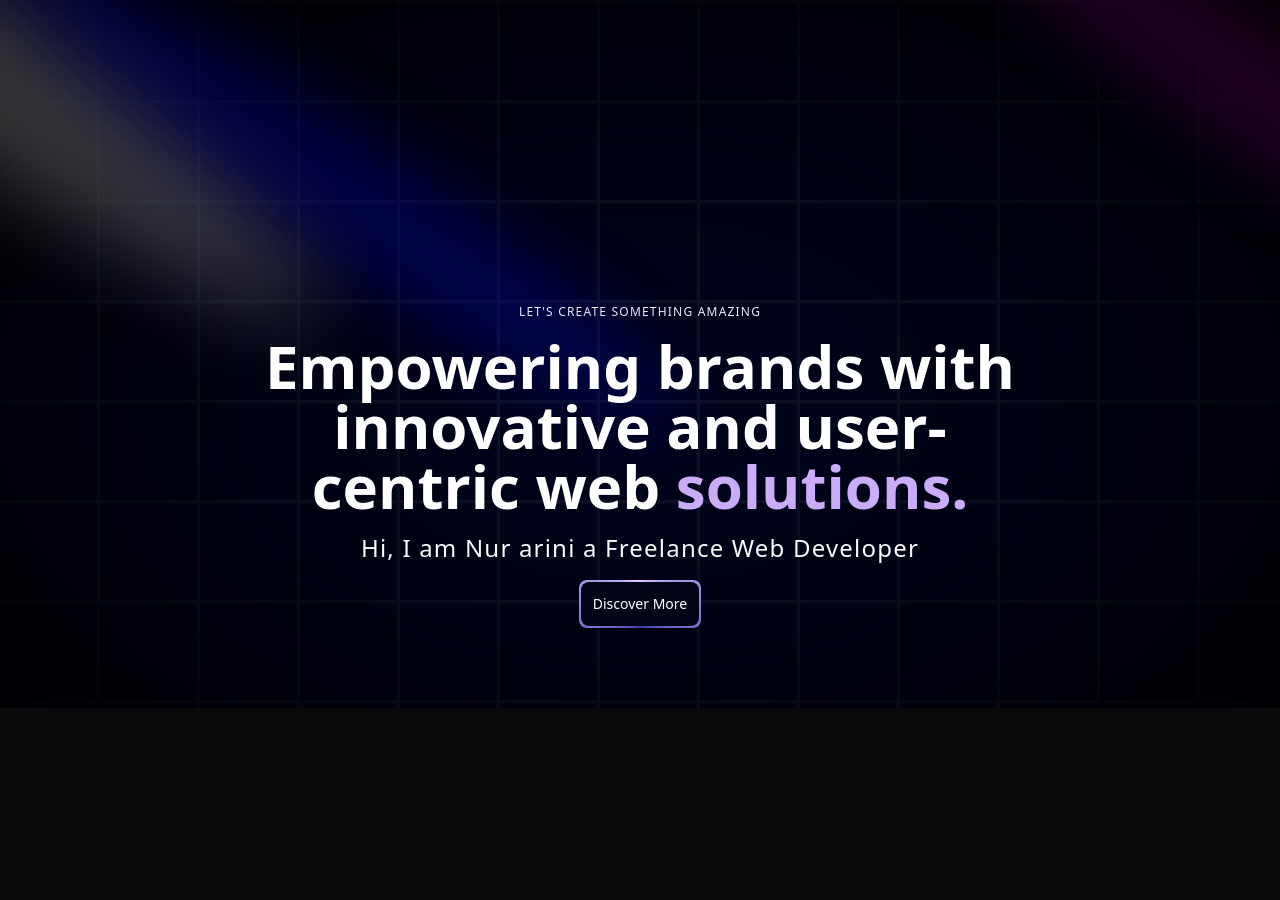
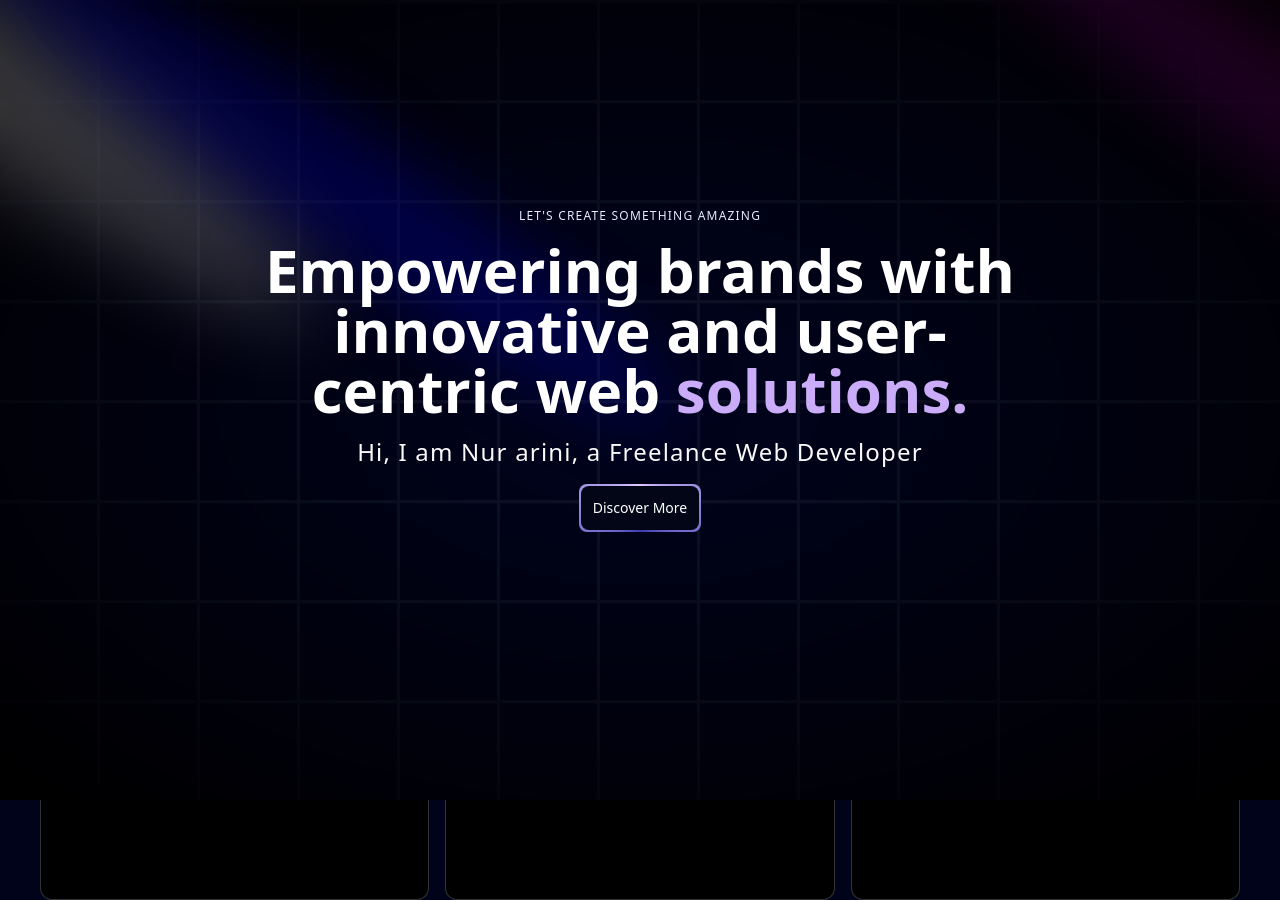
Before and after one commit to MohAkbar19/portofolio, a Next.js app: page / in a window 1280 px wide. Before the commit the page ends 800 px from the top, so only its background shows below. Built offline with nearby package versions, Linux system fonts and the light colour scheme.

Commit message:
[ADD] add card item

```diff
--- a/app/page.tsx
+++ b/app/page.tsx
@@ -1,9 +1,21 @@
+import Grid from "@/components/Grid";
 import Hero from "@/components/Hero";
+import { FloatingNav } from "@/components/ui/FloatingNav";
+import { FaAddressBook, FaAddressCard, FaHome, FaJava } from "react-icons/fa";
 
 export default function Home() {
   return (
     <main className="bg-black-100 relative flex justify-center items-center flex-col overflow-hidden mx-auto sm:px-10">
-      <Hero />
+      <div className="max-w-7xl w-full">
+        <FloatingNav navItems={[
+          {name: "Home", link: "/", icon: <FaHome />},
+          {name: "About", link: "/about", icon: <FaAddressBook/>},
+          {name: "Projects", link: "/projects", icon: <FaJava/>},
+          {name: "Contact", link: "/contact", icon: <FaAddressCard/>},
+        ]} />
+        <Hero />
+        <Grid />
+      </div>
     </main>
   );
 }
--- /dev/null
+++ b/components/Grid.tsx
@@ -0,0 +1,23 @@
+import React from 'react'
+import { BentoGrid, BentoGridItem } from './ui/BentoGrid'
+import { gridItems } from '@/data'
+
+const Grid = () => {
+  return (
+    <section id="about">
+      <BentoGrid>
+        {
+          gridItems.map((item) => (
+            <BentoGridItem
+              key={item.id}
+              title={item.title}
+              description={item.description}
+            />
+          ))
+        }
+      </BentoGrid>
+    </section>
+  )
+}
+
+export default Grid
--- a/components/Hero.tsx
+++ b/components/Hero.tsx
@@ -6,13 +6,13 @@ import ButtonMagic from './ui/ButtonMagic'
 const Hero = () => {
   return (
     <>
-      <div className='pb-20 pt-36'>
+      <div className='py-16'>
         <Spotlight className="-top-40 -left-10 md:-left-32 md:-top-20 h-screen" fill='white' />
         <Spotlight className="top-10 left-full h-[80vh] w-[50vw]" fill='purple' />
         <Spotlight className="top-28 left-80 h-[80vh] w-[50vw]" fill='blue' />
       </div>
 
-      <div className="h-screen w-full dark:bg-black-100 bg-white  dark:bg-grid-white/[0.05] bg-grid-black/[0.2] flex items-center justify-center absolute top-0 left-0">
+      <div className="h-screen w-full dark:bg-black-100 bg-white  dark:bg-grid-white/[0.05] bg-grid-black/[0.5] flex items-center justify-center absolute top-0 left-0">
         <div className="absolute pointer-events-none inset-0 flex items-center justify-center dark:bg-black bg-white [mask-image:radial-gradient(ellipse_at_center,transparent_20%,black)]"/>
       </div>
 
@@ -28,7 +28,7 @@ const Hero = () => {
           />
 
           <p className='text-center md:tracking-wider text-sm md:text-lg lg:text-2xl pt-4 mb-4'>
-            Hi, I am Nur arini a Freelance Web Developer
+            Hi, I am Nur arini, a Freelance Web Developer
           </p>
 
           <ButtonMagic title="Discover More" />
--- /dev/null
+++ b/components/ui/BentoGrid.tsx
@@ -0,0 +1,54 @@
+import { cn } from "@/lib/utils";
+
+export const BentoGrid = ({
+  className,
+  children,
+}: {
+  className?: string;
+  children?: React.ReactNode;
+}) => {
+  return (
+    <div
+      className={cn(
+        "grid md:auto-rows-[18rem] grid-cols-1 md:grid-cols-3 gap-4 max-w-7xl mx-auto ",
+        className
+      )}
+    >
+      {children}
+    </div>
+  );
+};
+
+export const BentoGridItem = ({
+  className,
+  title,
+  description,
+  header,
+  icon,
+}: {
+  className?: string;
+  title?: string | React.ReactNode;
+  description?: string | React.ReactNode;
+  header?: React.ReactNode;
+  icon?: React.ReactNode;
+}) => {
+  return (
+    <div
+      className={cn(
+        "row-span-1 rounded-xl group/bento hover:shadow-xl transition duration-200 shadow-input dark:shadow-none p-4 dark:bg-black dark:border-white/[0.2] bg-white border border-transparent justify-between flex flex-col space-y-4",
+        className
+      )}
+    >
+      {header}
+      <div className="group-hover/bento:translate-x-2 transition duration-200">
+        {icon}
+        <div className="font-sans font-bold text-neutral-600 dark:text-neutral-200 mb-2 mt-2">
+          {title}
+        </div>
+        <div className="font-sans font-normal text-neutral-600 text-xs dark:text-neutral-300">
+          {description}
+        </div>
+      </div>
+    </div>
+  );
+};
--- /dev/null
+++ b/components/ui/FloatingNav.tsx
@@ -0,0 +1,82 @@
+"use client";
+import React, { useState } from "react";
+import {
+  motion,
+  AnimatePresence,
+  useScroll,
+  useMotionValueEvent,
+} from "framer-motion";
+import { cn } from "@/lib/utils";
+import Link from "next/link";
+
+export const FloatingNav = ({
+  navItems,
+  className,
+}: {
+  navItems: {
+    name: string;
+    link: string;
+    icon?: JSX.Element;
+  }[];
+  className?: string;
+}) => {
+  const { scrollYProgress } = useScroll();
+
+  const [visible, setVisible] = useState(false);
+
+  useMotionValueEvent(scrollYProgress, "change", (current) => {
+    // Check if current is not undefined and is a number
+    if (typeof current === "number") {
+      let direction = current! - scrollYProgress.getPrevious()!;
+
+      if (scrollYProgress.get() < 0.05) {
+        setVisible(false);
+      } else {
+        if (direction < 0) {
+          setVisible(true);
+        } else {
+          setVisible(false);
+        }
+      }
+    }
+  });
+
+  return (
+    <AnimatePresence mode="wait">
+      <motion.div
+        initial={{
+          opacity: 1,
+          y: -100,
+        }}
+        animate={{
+          y: visible ? 0 : -100,
+          opacity: visible ? 1 : 0,
+        }}
+        transition={{
+          duration: 0.2,
+        }}
+        className={cn(
+          "flex max-w-fit fixed top-10 inset-x-0 mx-auto border border-transparent dark:border-white/[0.2] rounded-full dark:bg-black bg-white shadow-[0px_2px_3px_-1px_rgba(0,0,0,0.1),0px_1px_0px_0px_rgba(25,28,33,0.02),0px_0px_0px_1px_rgba(25,28,33,0.08)] z-[5000] pr-2 pl-8 py-2  items-center justify-center space-x-4",
+          className
+        )}
+      >
+        {navItems.map((navItem: any, idx: number) => (
+          <Link
+            key={`link=${idx}`}
+            href={navItem.link}
+            className={cn(
+              "relative dark:text-neutral-50 items-center flex space-x-1 text-neutral-600 dark:hover:text-neutral-300 hover:text-neutral-500"
+            )}
+          >
+            <span className="block sm:hidden">{navItem.icon}</span>
+            <span className="hidden sm:block text-sm">{navItem.name}</span>
+          </Link>
+        ))}
+        <button className="border text-sm font-medium relative border-neutral-200 dark:border-white/[0.2] text-black dark:text-white px-4 py-2 rounded-full">
+          <span>Login</span>
+          <span className="absolute inset-x-0 w-1/2 mx-auto -bottom-px bg-gradient-to-r from-transparent via-blue-500 to-transparent  h-px" />
+        </button>
+      </motion.div>
+    </AnimatePresence>
+  );
+};
--- /dev/null
+++ b/data/index.ts
@@ -0,0 +1,6 @@
+
+export const gridItems = [
+  {id:1, title: "Title 1", description: "Description 1"},
+  {id:2,title: "Title 1", description: "Description 1"},
+  {id:3,title: "Title 1", description: "Description 1"},
+]
--- a/package.json
+++ b/package.json
@@ -16,6 +16,7 @@
     "next-themes": "^0.3.0",
     "react": "^18",
     "react-dom": "^18",
+    "react-icons": "^5.3.0",
     "tailwind-merge": "^2.5.2",
     "tailwindcss-animate": "^1.0.7"
   },
```
Also changed, not shown: 1 other file (tests, documents, lock files or other folders).
